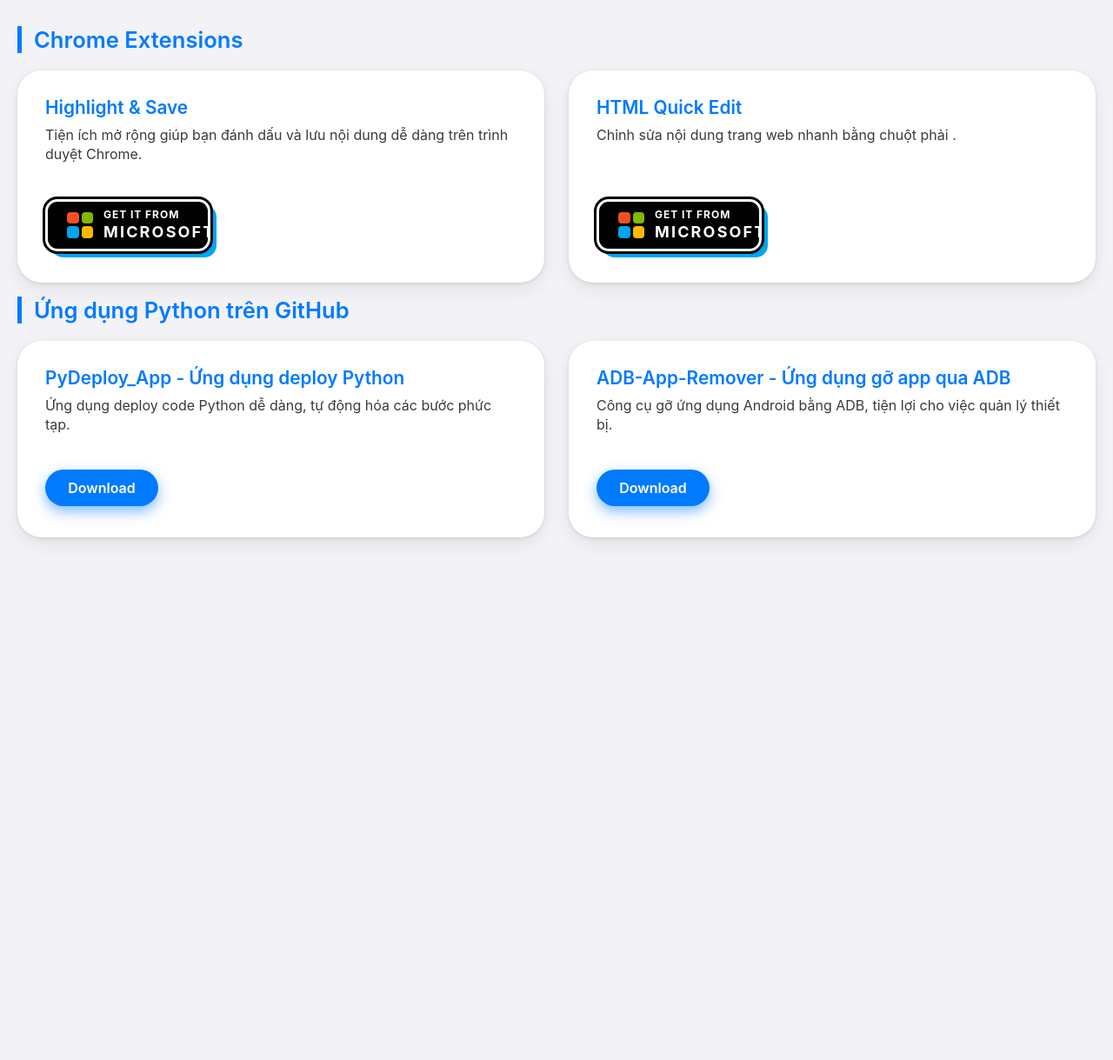
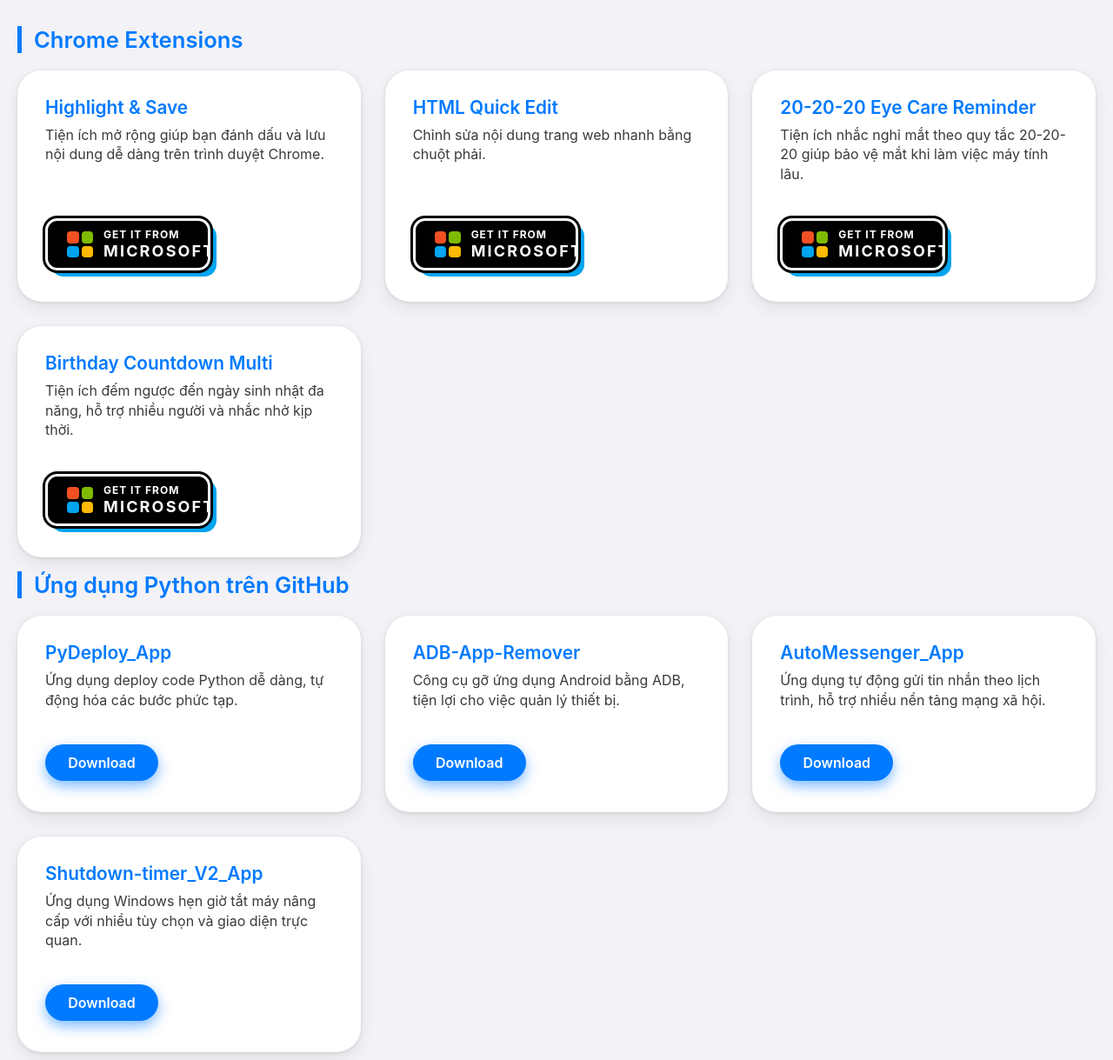
Before and after one commit to DuyNguyen2k6/CV, a plain HTML site: page tools.html in a window 1280 px wide. Shown: the whole page at 87% size. Before the commit the page ends 800 px from the top, so only its background shows below. Drawn offline with Linux system fonts and the light colour scheme; a web font is replaced by a local one.

Commit message:
Update tools.html

```diff
--- a/tools.html
+++ b/tools.html
@@ -344,10 +344,46 @@
     <li>
       <div class="tool-info">
         <a class="tool-link" href="https://chromewebstore.google.com/detail/fkpebgagpomomfmobmjmpkgehjgnogfk?utm_source=item-share-cb" target="_blank" rel="noopener noreferrer">HTML Quick Edit</a>
-        <p class="tool-desc">Chỉnh sửa nội dung trang web nhanh bằng chuột phải
-.</p>
+        <p class="tool-desc">Chỉnh sửa nội dung trang web nhanh bằng chuột phải.</p>
       </div>
       <a href="https://chromewebstore.google.com/detail/fkpebgagpomomfmobmjmpkgehjgnogfk?utm_source=item-share-cb" target="_blank" rel="noopener noreferrer" class="brutalist-button" aria-label="Download Extension 2">
+        <div class="ms-logo">
+          <div class="ms-logo-square"></div>
+          <div class="ms-logo-square"></div>
+          <div class="ms-logo-square"></div>
+          <div class="ms-logo-square"></div>
+        </div>
+        <div class="button-text">
+          <span>Get it from</span>
+          <span>Microsoft</span>
+        </div>
+      </a>
+    </li>
+    <!-- Mới thêm -->
+    <li>
+      <div class="tool-info">
+        <a class="tool-link" href="https://chromewebstore.google.com/detail/20-20-20-eye-care-reminde/indlfmlgdlapbagjahnalcfolfllgbhn?utm_source=item-share-cb" target="_blank" rel="noopener noreferrer">20-20-20 Eye Care Reminder</a>
+        <p class="tool-desc">Tiện ích nhắc nghỉ mắt theo quy tắc 20-20-20 giúp bảo vệ mắt khi làm việc máy tính lâu.</p>
+      </div>
+      <a href="https://chromewebstore.google.com/detail/20-20-20-eye-care-reminde/indlfmlgdlapbagjahnalcfolfllgbhn?utm_source=item-share-cb" target="_blank" rel="noopener noreferrer" class="brutalist-button" aria-label="Download 20-20-20 Eye Care Reminder extension">
+        <div class="ms-logo">
+          <div class="ms-logo-square"></div>
+          <div class="ms-logo-square"></div>
+          <div class="ms-logo-square"></div>
+          <div class="ms-logo-square"></div>
+        </div>
+        <div class="button-text">
+          <span>Get it from</span>
+          <span>Microsoft</span>
+        </div>
+      </a>
+    </li>
+    <li>
+      <div class="tool-info">
+        <a class="tool-link" href="https://chromewebstore.google.com/detail/birthday-countdown-multi/kaecfkaiakhmjnehamfjgmkcohnbaoej?hl=vi&utm_source=ext_sidebar" target="_blank" rel="noopener noreferrer">Birthday Countdown Multi</a>
+        <p class="tool-desc">Tiện ích đếm ngược đến ngày sinh nhật đa năng, hỗ trợ nhiều người và nhắc nhở kịp thời.</p>
+      </div>
+      <a href="https://chromewebstore.google.com/detail/birthday-countdown-multi/kaecfkaiakhmjnehamfjgmkcohnbaoej?hl=vi&utm_source=ext_sidebar" target="_blank" rel="noopener noreferrer" class="brutalist-button" aria-label="Download Birthday Countdown Multi extension">
         <div class="ms-logo">
           <div class="ms-logo-square"></div>
           <div class="ms-logo-square"></div>
@@ -368,7 +404,7 @@
   <ul class="tools-list">
     <li>
       <div class="tool-info">
-        <a class="tool-link" href="https://github.com/DuyNguyen2k6/PyDeploy_App" target="_blank" rel="noopener noreferrer">PyDeploy_App - Ứng dụng deploy Python</a>
+        <a class="tool-link" href="https://github.com/DuyNguyen2k6/PyDeploy_App" target="_blank" rel="noopener noreferrer">PyDeploy_App </a>
         <p class="tool-desc">Ứng dụng deploy code Python dễ dàng, tự động hóa các bước phức tạp.</p>
       </div>
       <a href="https://github.com/DuyNguyen2k6/PyDeploy_App" target="_blank" rel="noopener noreferrer" class="button" data-tooltip="Khoảng 10Mb" aria-label="Download PyDeploy_App">
@@ -382,10 +418,39 @@
     </li>
     <li>
       <div class="tool-info">
-        <a class="tool-link" href="https://github.com/DuyNguyen2k6/ADB-App-Remover" target="_blank" rel="noopener noreferrer">ADB-App-Remover - Ứng dụng gỡ app qua ADB</a>
+        <a class="tool-link" href="https://github.com/DuyNguyen2k6/ADB-App-Remover" target="_blank" rel="noopener noreferrer">ADB-App-Remover </a>
         <p class="tool-desc">Công cụ gỡ ứng dụng Android bằng ADB, tiện lợi cho việc quản lý thiết bị.</p>
       </div>
       <a href="https://github.com/DuyNguyen2k6/ADB-App-Remover" target="_blank" rel="noopener noreferrer" class="button" data-tooltip="Khoảng 8Mb" aria-label="Download ADB-App-Remover">
+        <div class="button-wrapper">
+          <div class="text">Download</div>
+          <span class="icon" aria-hidden="true">
+            <svg xmlns="http://www.w3.org/2000/svg" role="img" viewBox="0 0 24 24" fill="none" stroke="currentColor" stroke-linecap="round" stroke-linejoin="round" stroke-width="2"><path d="M12 15V3m0 12l-4-4m4 4l4-4M2 17l.621 2.485A2 2 0 0 0 4.561 21h14.878a2 2 0 0 0 1.94-1.515L22 17"/></svg>
+          </span>
+        </div>
+      </a>
+    </li>
+    <!-- Mới thêm -->
+    <li>
+      <div class="tool-info">
+        <a class="tool-link" href="https://github.com/DuyNguyen2k6/AutoMessenger_App" target="_blank" rel="noopener noreferrer">AutoMessenger_App </a>
+        <p class="tool-desc">Ứng dụng tự động gửi tin nhắn theo lịch trình, hỗ trợ nhiều nền tảng mạng xã hội.</p>
+      </div>
+      <a href="https://github.com/DuyNguyen2k6/AutoMessenger_App" target="_blank" rel="noopener noreferrer" class="button" data-tooltip="Khoảng 12Mb" aria-label="Download AutoMessenger_App">
+        <div class="button-wrapper">
+          <div class="text">Download</div>
+          <span class="icon" aria-hidden="true">
+            <svg xmlns="http://www.w3.org/2000/svg" role="img" viewBox="0 0 24 24" fill="none" stroke="currentColor" stroke-linecap="round" stroke-linejoin="round" stroke-width="2"><path d="M12 15V3m0 12l-4-4m4 4l4-4M2 17l.621 2.485A2 2 0 0 0 4.561 21h14.878a2 2 0 0 0 1.94-1.515L22 17"/></svg>
+          </span>
+        </div>
+      </a>
+    </li>
+    <li>
+      <div class="tool-info">
+        <a class="tool-link" href="https://github.com/DuyNguyen2k6/Shutdown-timer_V2_App" target="_blank" rel="noopener noreferrer">Shutdown-timer_V2_App </a>
+        <p class="tool-desc">Ứng dụng Windows hẹn giờ tắt máy nâng cấp với nhiều tùy chọn và giao diện trực quan.</p>
+      </div>
+      <a href="https://github.com/DuyNguyen2k6/Shutdown-timer_V2_App" target="_blank" rel="noopener noreferrer" class="button" data-tooltip="Khoảng 9Mb" aria-label="Download Shutdown-timer_V2_App">
         <div class="button-wrapper">
           <div class="text">Download</div>
           <span class="icon" aria-hidden="true">
```
